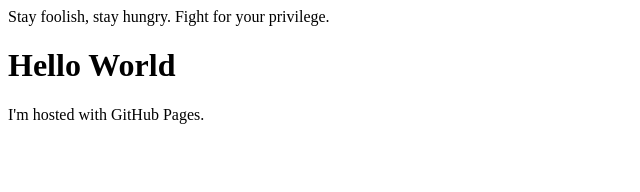
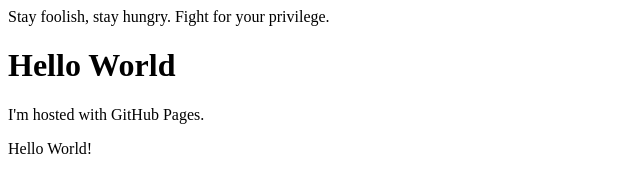
Before and after one commit to Ashley2333/Ashley2333.github.io, a plain HTML site: page index.html in a window 1280 px wide. Shown: the whole page, without its empty margins (0-640 px from the left). Drawn offline with Linux system fonts and the light colour scheme.

Commit message:
仅内部引用2

```diff
--- a/index.html
+++ b/index.html
@@ -7,7 +7,8 @@ Fight for your privilege.
 <p>I'm hosted with GitHub Pages.</p>
 
 
-<script type="text/javascript" src="./hello.js">
+<script type="text/javascript">
+  document.write("Hello World!");
 </script>
 
 </body>
```
